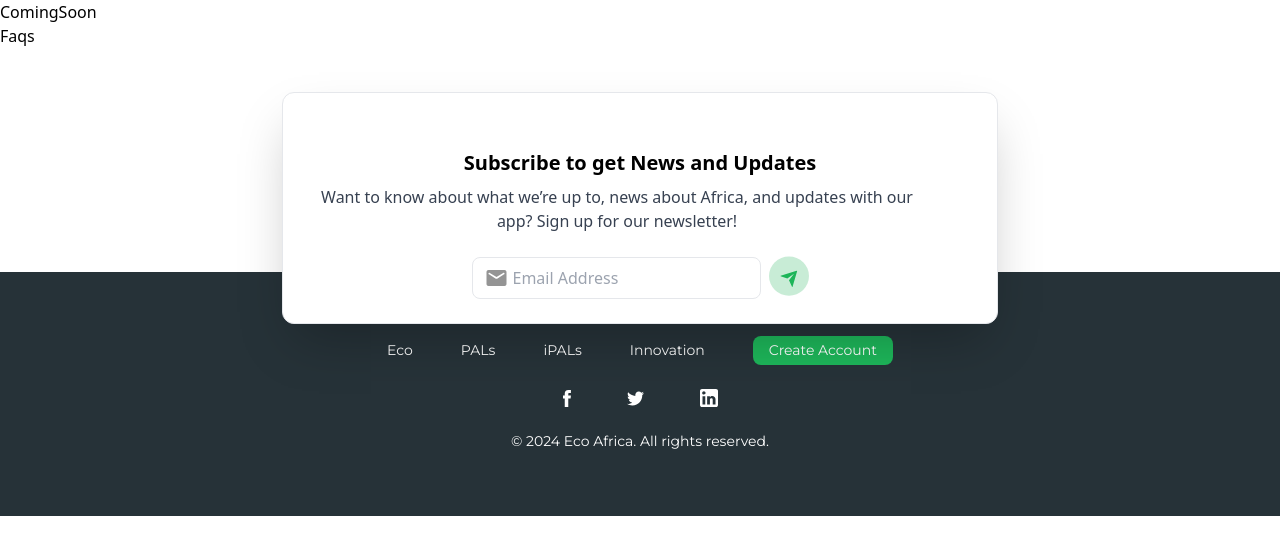
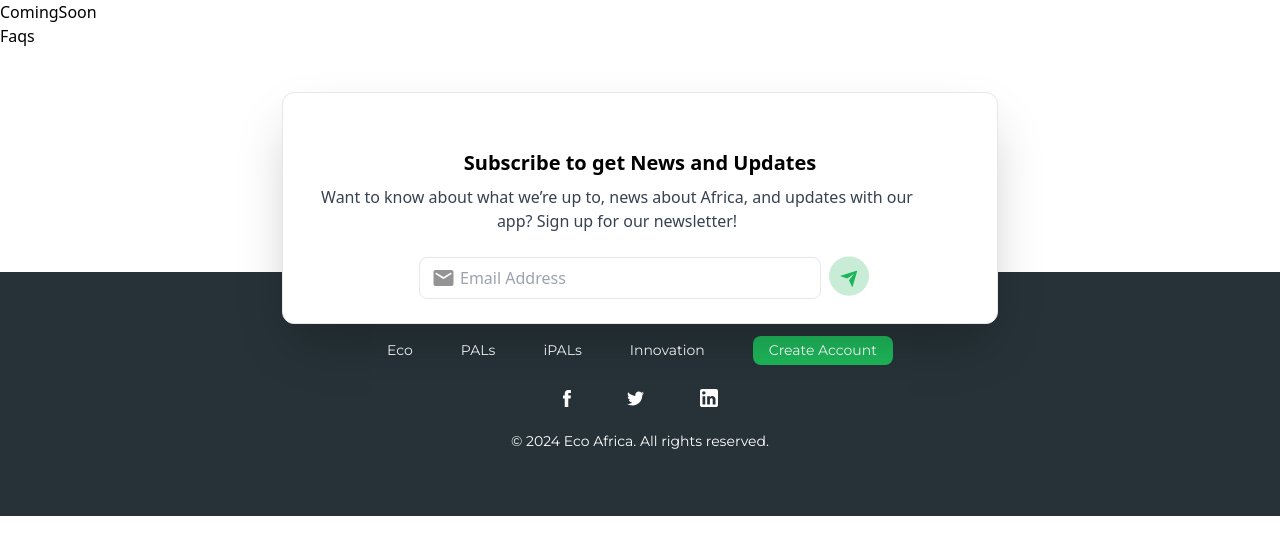
Before and after one commit to skippergoroye/Eco-Landing-Page, a React (Vite) app: page / in a window 1280 px wide. Shown: the top 554 px of the page. Built offline with nearby package versions, Linux system fonts and the light colour scheme.

Commit message:
fix: subscribe done

```diff
--- a/src/sections/Subscribe.tsx
+++ b/src/sections/Subscribe.tsx
@@ -13,10 +13,10 @@ export default function Subscribe() {
             Want to know about what we’re up to, news about Africa, and updates
             with our app? Sign up for our newsletter!
           </p>
-          <div className="flex justify-center items-center gap-2">
-            <div className="relative mt-6">
+          <div className="flex justify-center items-center gap-2 lg:w-[450px] lg:ml-28">
+            <div className="relative mt-6 flex-1">
               <span className="absolute inset-y-0 flex items-center pl-3">
-                <img src={EmailIcon} alt="email icom" />
+                <img src={EmailIcon} alt="email icon" />
               </span>
               <input
                 type="text"
```
